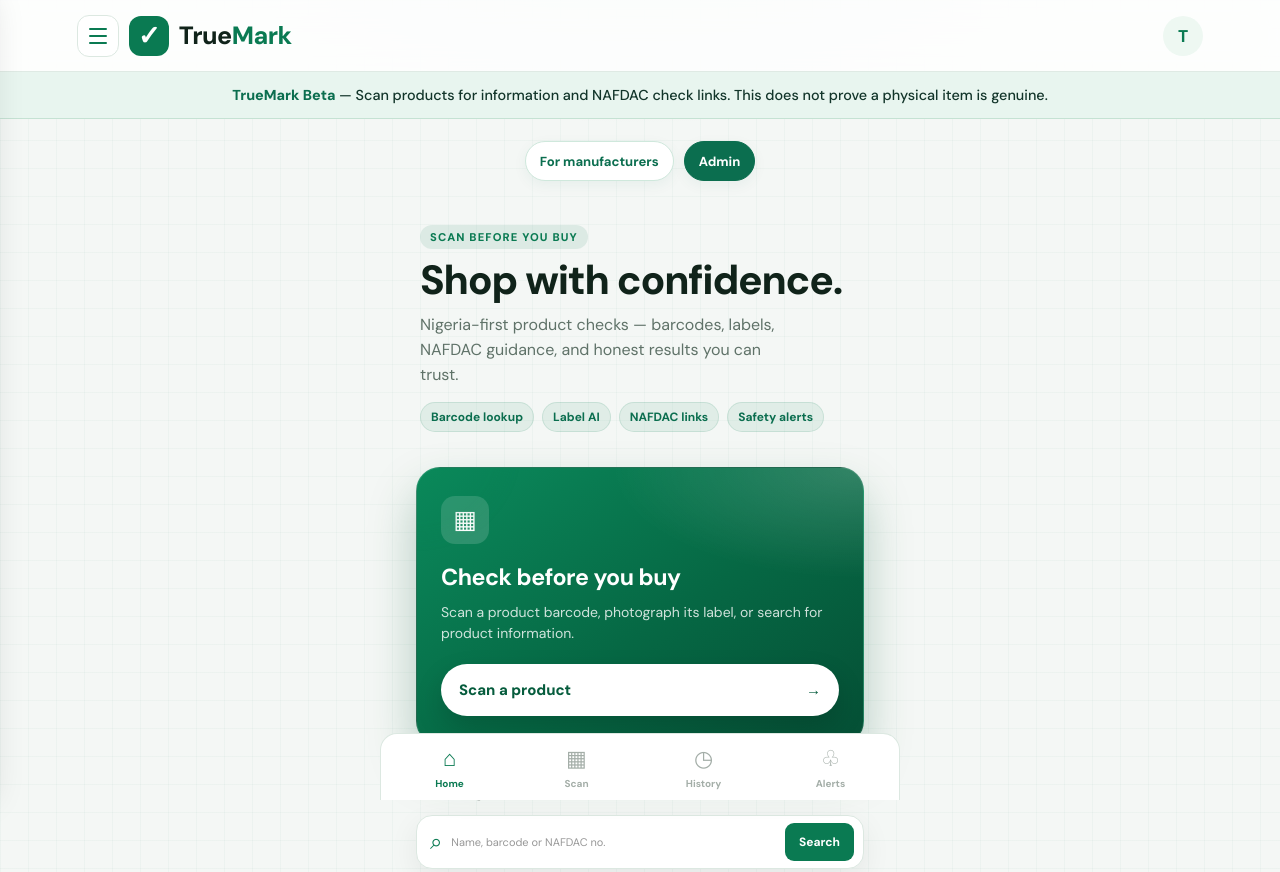
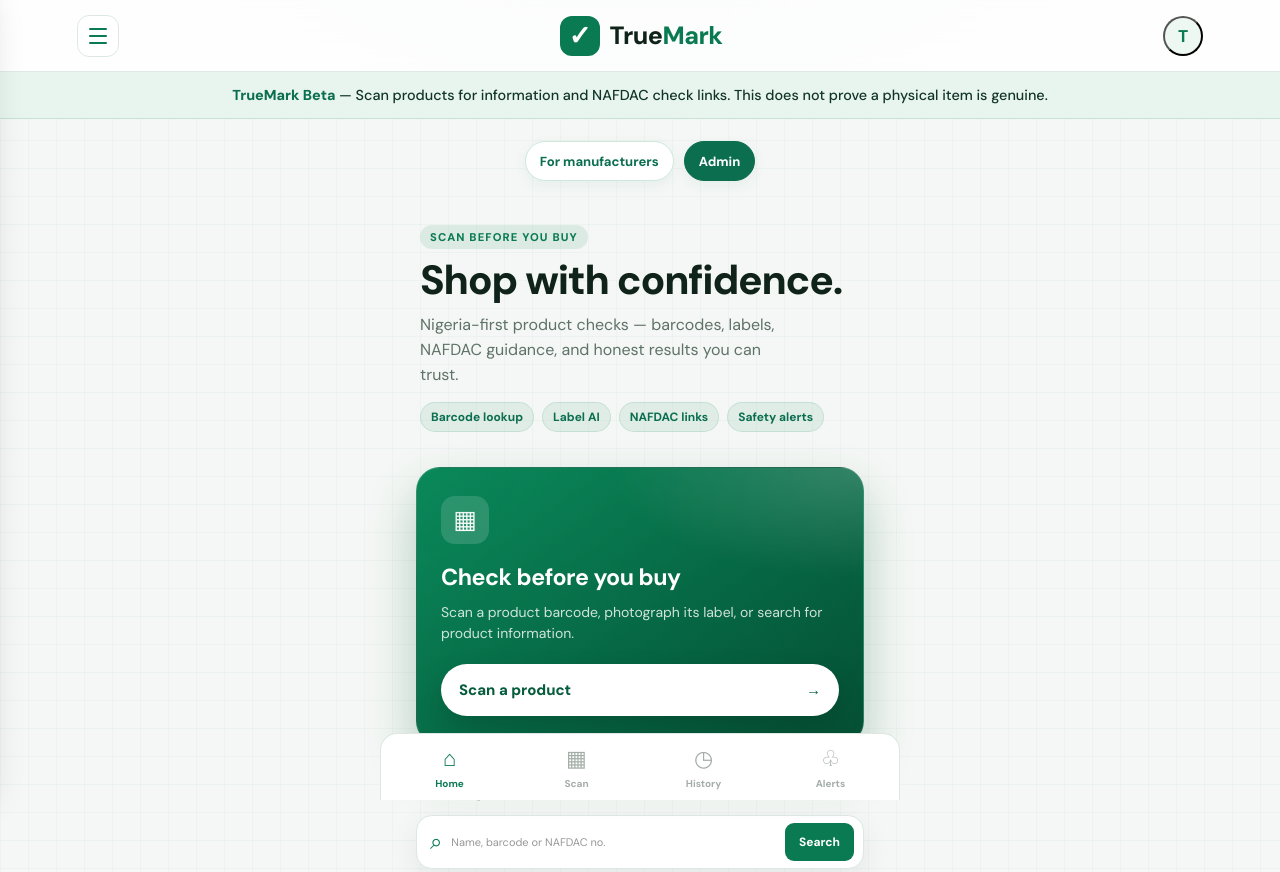
Before and after one commit to eddysparkle/Truemark, a plain HTML site: page index.html in a window 1280 px wide. Shown: the top 872 px of the page. Drawn offline with Linux system fonts and the light colour scheme; a script that the page names is missing.

Commit message:
Update index.html

```diff
--- a/index.html
+++ b/index.html
@@ -25,19 +25,21 @@
   <script src="auth.js" defer></script>
 </head>
 <body>
-  <header class="topbar">
-    <div class="topbar-left">
+  <header class="topbar" role="banner">
+    <div class="topbar-slot topbar-slot-start">
       <button type="button" class="menu-toggle" id="menuToggle" aria-label="Open menu" aria-expanded="false" aria-controls="sideDrawer">
         <span class="menu-bar"></span>
         <span class="menu-bar"></span>
         <span class="menu-bar"></span>
       </button>
-      <a href="#home" class="brand" aria-label="TrueMark home">
-        <span class="brand-icon">✓</span>
-        <span>True<span>Mark</span></span>
-      </a>
     </div>
-    <div class="profile-icon" id="profileIcon" aria-label="Sign in" title="Sign in">T</div>
+    <a href="#home" class="brand" aria-label="TrueMark home">
+      <span class="brand-icon" aria-hidden="true">✓</span>
+      <span class="brand-text">True<span>Mark</span></span>
+    </a>
+    <div class="topbar-slot topbar-slot-end">
+      <button type="button" class="profile-icon" id="profileIcon" aria-label="Account" title="Account">T</button>
+    </div>
   </header>
 
   <div class="drawer-backdrop" id="drawerBackdrop" hidden></div>
```
